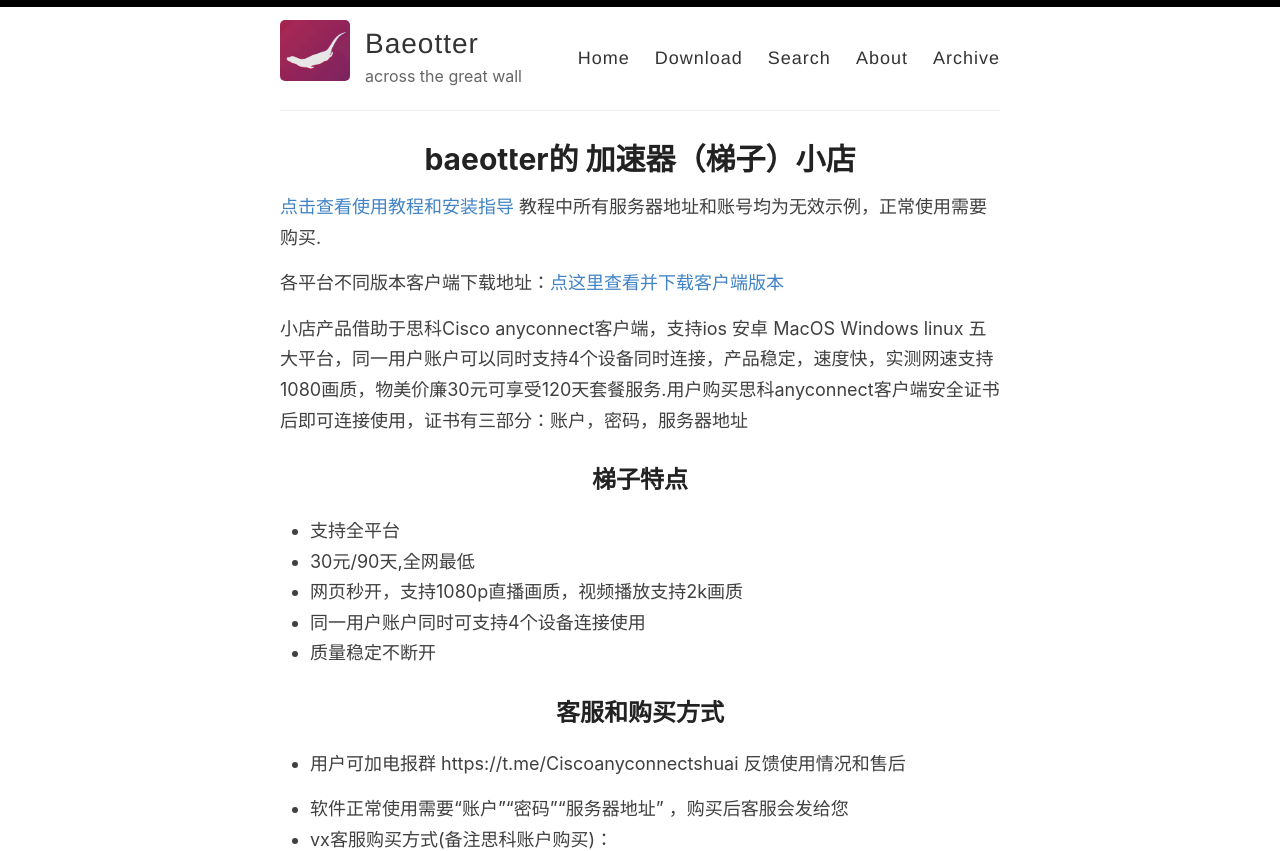
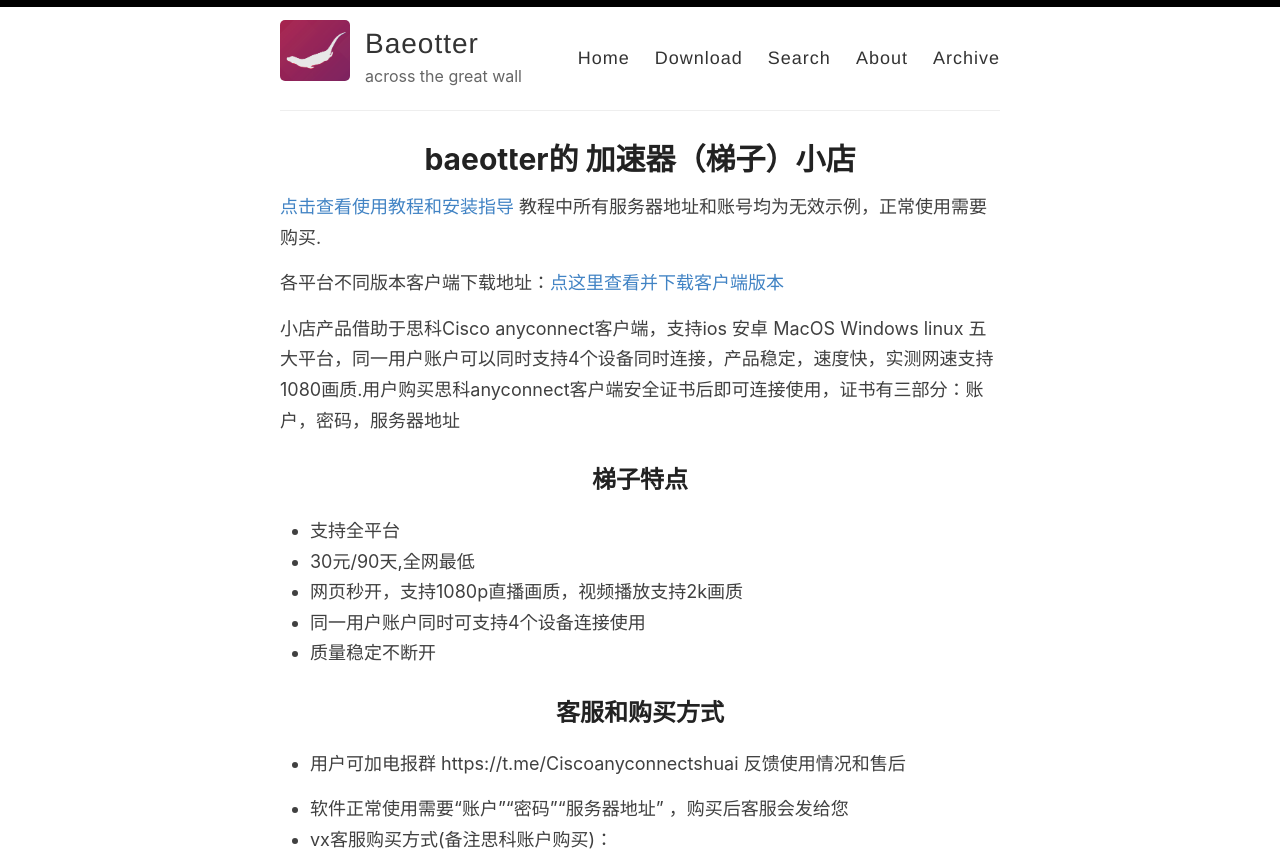
Before and after one commit to BaeAshuai/BaeAshuai.github.io, a Jekyll site: the page built from _pages/about.md, in a window 1280 px wide. Shown: the top 851 px of the page. Built offline with Jekyll 4.4.1, drawn with Linux system fonts in a browser that asks for light colours; grey boxes are pictures that could not be loaded.

Commit message:
Update about.md

```diff
--- a/_pages/about.md
+++ b/_pages/about.md
@@ -8,7 +8,7 @@ permalink: /about/
 
 各平台不同版本客户端下载地址：[点这里查看并下载客户端版本](https://baeashuai.github.io/download/)
 
-小店产品借助于思科Cisco anyconnect客户端，支持ios 安卓 MacOS Windows linux 五大平台，同一用户账户可以同时支持4个设备同时连接，产品稳定，速度快，实测网速支持1080画质，物美价廉30元可享受120天套餐服务.用户购买思科anyconnect客户端安全证书后即可连接使用，证书有三部分：账户，密码，服务器地址
+小店产品借助于思科Cisco anyconnect客户端，支持ios 安卓 MacOS Windows linux 五大平台，同一用户账户可以同时支持4个设备同时连接，产品稳定，速度快，实测网速支持1080画质.用户购买思科anyconnect客户端安全证书后即可连接使用，证书有三部分：账户，密码，服务器地址
 
 ## 梯子特点
 - 支持全平台
```
